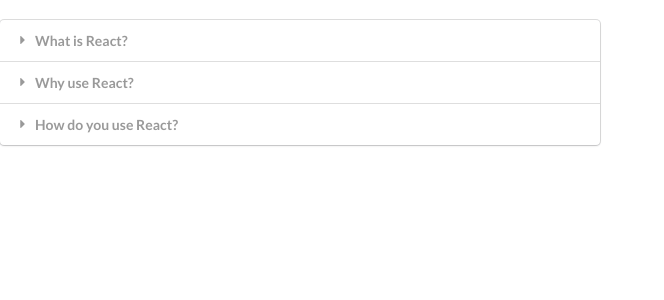
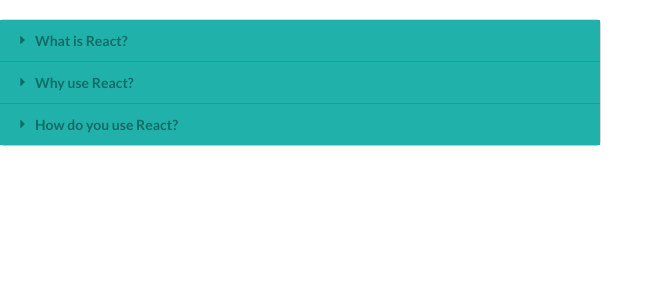
Before and after one commit to emmafattori/react-widgets-app, a React (Create React App) app: page / in a window 1280 px wide. Shown: the top 300 px of the page, without its empty margins (0-664 px from the left). Built offline with nearby package versions, Linux system fonts and the light colour scheme.

Commit message:
adding some colours

```diff
--- a/src/App.js
+++ b/src/App.js
@@ -1,4 +1,5 @@
 import React from 'react';
+
 import Accordion from './components/Accordion';
 
 const items =[
--- a/src/components/Accordion.js
+++ b/src/components/Accordion.js
@@ -1,4 +1,5 @@
 import React, { useState } from 'react';
+import './styles.css';
 
 
 
--- /dev/null
+++ b/src/components/styles.css
@@ -0,0 +1,7 @@
+.title  {
+	background-color: lightseagreen;
+}
+
+.content {
+	background-color: lightskyblue;
+}
```
